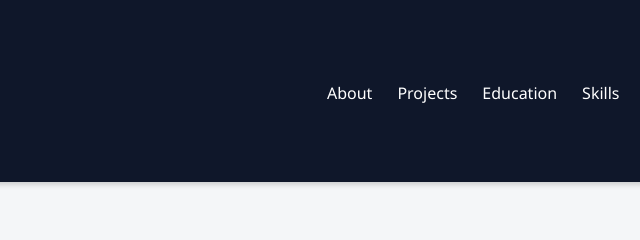
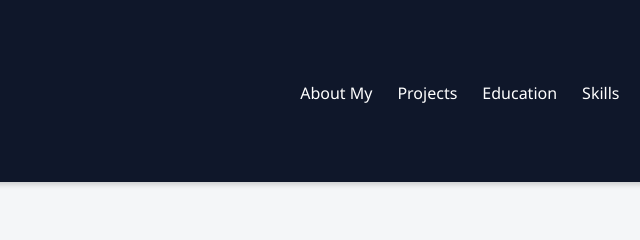
Before and after one commit to Debjitvk18/Portfolio_task_provis, a plain HTML site: page index.html in a window 1280 px wide. Shown: the top 240 px of the page, 320-960 px from the left. Drawn offline with Linux system fonts and the light colour scheme.

Commit message:
About change

```diff
--- a/index.html
+++ b/index.html
@@ -13,7 +13,7 @@
         <h1 class="logo">Debjit Ghosh</h1>
         <nav>
           <ul>
-            <li><a href="#about">About</a></li>
+            <li><a href="#about">About My</a></li>
             <li><a href="#projects">Projects</a></li>
             <li><a href="#education">Education</a></li>
             <li><a href="#skills">Skills</a></li>
```
